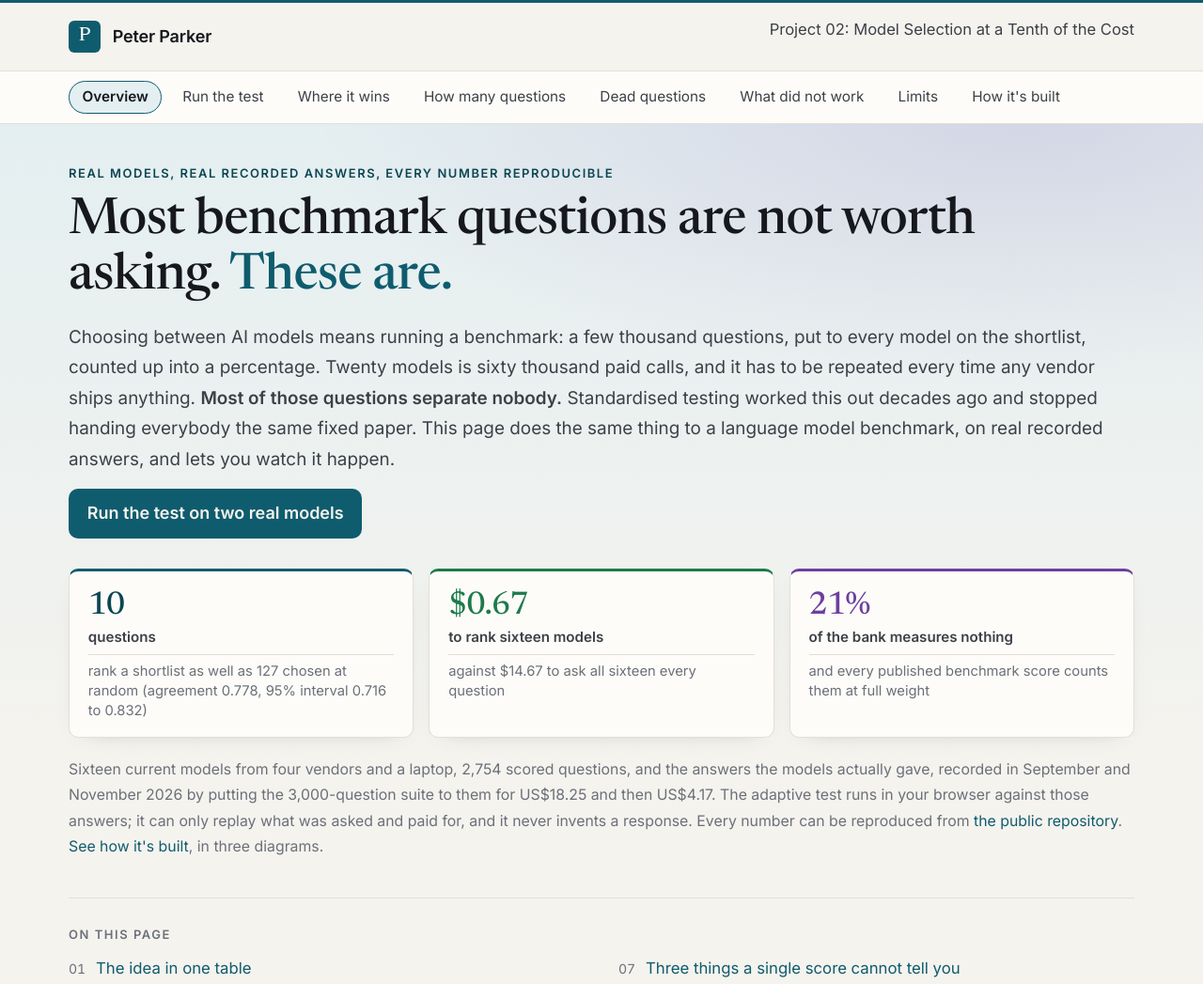
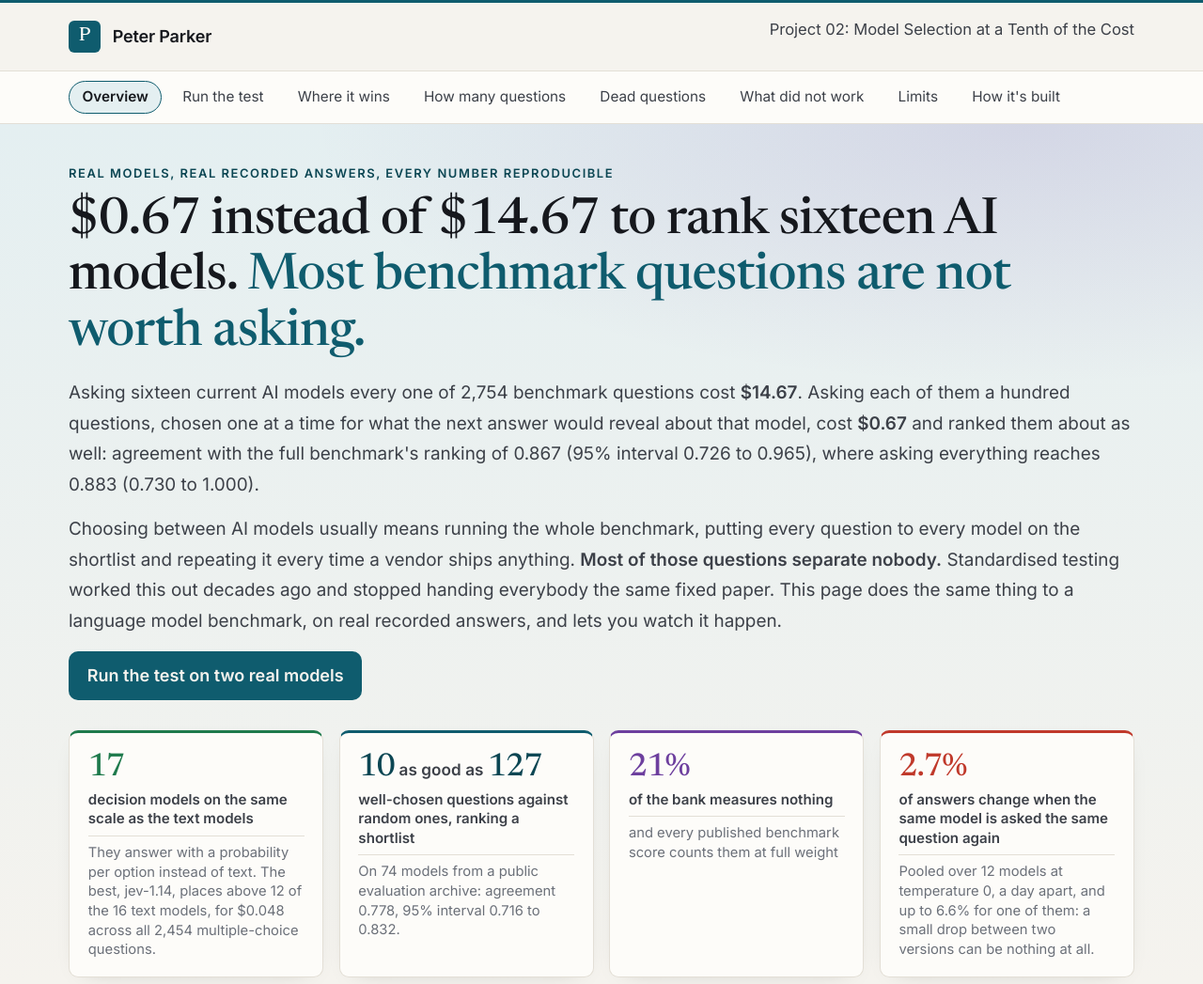
Before and after one commit to Peter-A-P/model-selection-tenth-cost, a plain HTML site: page demo/index.html in a window 1280 px wide. Shown: the top 1047 px of the page at 94% size. Drawn offline with Linux system fonts and the light colour scheme.

Commit message:
The page opens with the money: $0.67 against $14.67 in the title, and four headline figures including decision models and test-retest

```diff
--- a/demo/app.js
+++ b/demo/app.js
@@ -566,20 +566,58 @@ function setupHero() {
   const own = state.curves.panels.find((p) => p.key === "own");
   const v1 = state.curves.panels.find((p) => p.key === "v1");
   const hundred = own.cost.find((c) => c.items === 100);
+  // The title and the paragraph under it: what a hundred well-chosen questions per model cost
+  // against asking every model everything, and how close the two rankings come. Written in the
+  // markup as well, so the page reads right before this runs, and replaced here from the data.
+  const adaptive100 = own.curve.find((p) => p.method === "adaptive" && p.items === 100);
+  for (const id of ["title-short", "lead-short"]) {
+    document.getElementById(id).textContent = money(hundred.usd_adaptive);
+  }
+  for (const id of ["title-full", "lead-full"]) {
+    document.getElementById(id).textContent = money(own.full_suite_usd);
+  }
+  document.getElementById("lead-items").textContent = own.n_items.toLocaleString("en-CA");
+  document.getElementById("lead-tau").textContent =
+    `${adaptive100.tau.toFixed(3)} (95% interval ${adaptive100.lo.toFixed(3)} to ` +
+    `${adaptive100.hi.toFixed(3)})`;
+  document.getElementById("lead-tau-full").textContent =
+    `${own.transfer.point.toFixed(3)} (${own.transfer.lo.toFixed(3)} to ${own.transfer.hi.toFixed(3)})`;
+
+  // Decision models: how many, and where the best of them lands among the text models on the
+  // same questions and the same scale.
+  const deciders = state.decisions.models.filter((m) => m.kind === "decision");
+  const texts = state.decisions.models.filter((m) => m.kind === "text");
+  const best = [...deciders].sort((x, y) => y.ability - x.ability)[0];
+  const below = texts.filter((m) => m.ability < best.ability).length;
+  document.getElementById("hero-deciders").textContent = String(deciders.length);
+  document.getElementById("hero-deciders-label").textContent =
+    `They answer with a probability per option instead of text. The best, ${best.label}, places ` +
+    `above ${below} of the ${texts.length} text models, for ${money(best.full_usd)} across all ` +
+    `${state.decisions.n_items.toLocaleString("en-CA")} multiple-choice questions.`;
+
   document.getElementById("hero-items").textContent = String(v1.equivalent.adaptive_items);
+  document.getElementById("hero-random").textContent = String(
+    Math.round(v1.equivalent.random_items)
+  );
   // The interval travels with the figure: the agreement those ten questions reach, from the
   // same curve the section below draws.
   const ten = v1.curve.find(
     (point) => point.method === "adaptive" && point.items === v1.equivalent.adaptive_items
   );
   document.getElementById("hero-items-label").textContent =
-    `rank a shortlist as well as ${Math.round(v1.equivalent.random_items)} chosen at random` +
+    `On ${v1.n_models} models from a public evaluation archive` +
     (ten
-      ? ` (agreement ${ten.tau.toFixed(3)}, 95% interval ${ten.lo.toFixed(3)} to ${ten.hi.toFixed(3)})`
-      : "");
-  document.getElementById("hero-cost").textContent = money(hundred.usd_adaptive);
-  document.getElementById("hero-cost-label").textContent =
-    `against ${money(own.full_suite_usd)} to ask all sixteen every question`;
+      ? `: agreement ${ten.tau.toFixed(3)}, 95% interval ${ten.lo.toFixed(3)} to ${ten.hi.toFixed(3)}.`
+      : ".");
+
+  // Test-retest: the same model, the same questions, temperature 0, a day apart.
+  const retest = state.experiments.retest;
+  document.getElementById("hero-flip").textContent =
+    `${(retest.pooled_flip_rate * 100).toFixed(1)}%`;
+  document.getElementById("hero-flip-label").textContent =
+    `Pooled over ${retest.n_models} models at temperature 0, a day apart, and up to ` +
+    `${(retest.worst_hosted_flip_rate * 100).toFixed(1)}% for one of them: a small drop between ` +
+    `two versions can be nothing at all.`;
   const dead = state.items.benchmarks.reduce(
     (total, group) => total + group.share_low * group.n_items,
     0
--- a/demo/index.html
+++ b/demo/index.html
@@ -42,31 +42,34 @@
 
   <header class="hero">
     <p class="eyebrow">Real models, real recorded answers, every number reproducible</p>
-    <h1>Most benchmark questions are not worth asking. <span class="hl">These are.</span></h1>
+    <h1><span id="title-short">$0.67</span> instead of <span id="title-full">$14.67</span> to rank sixteen AI models. <span class="hl">Most benchmark questions are not worth asking.</span></h1>
     <p class="lead">
-      Choosing between AI models means running a benchmark: a few thousand questions, put to every
-      model on the shortlist, counted up into a percentage. Twenty models is sixty thousand paid
-      calls, and it has to be repeated every time any vendor ships anything. <strong>Most of those
-      questions separate nobody.</strong> Standardised testing worked this out decades ago and
-      stopped handing everybody the same fixed paper. This page does the same thing to a language
-      model benchmark, on real recorded answers, and lets you watch it happen.
+      Asking sixteen current AI models every one of <span id="lead-items">2,754</span> benchmark questions cost <strong id="lead-full">$14.67</strong>. Asking each of them a hundred questions, chosen one at a time for what the next answer would reveal about that model, cost <strong id="lead-short">$0.67</strong> and ranked them about as well: agreement with the full benchmark's ranking of <span id="lead-tau">0.867</span>, where asking everything reaches <span id="lead-tau-full">0.883</span>.
+    </p>
+    <p class="lead">
+      Choosing between AI models usually means running the whole benchmark, putting every question to every model on the shortlist and repeating it every time a vendor ships anything. <strong>Most of those questions separate nobody.</strong> Standardised testing worked this out decades ago and stopped handing everybody the same fixed paper. This page does the same thing to a language model benchmark, on real recorded answers, and lets you watch it happen.
     </p>
     <p class="hero-cta"><a class="button" href="#run">Run the test on two real models</a></p>
     <div class="hero-points">
+      <div class="point good">
+        <span class="point-figure" id="hero-deciders">...</span>
+        <span class="point-unit">decision models on the same scale as the text models</span>
+        <span class="point-label" id="hero-deciders-label">models that answer with a probability per option instead of text</span>
+      </div>
       <div class="point">
-        <span class="point-figure" id="hero-items">...</span>
-        <span class="point-unit">questions</span>
-        <span class="point-label" id="hero-items-label">rank a shortlist as well as a larger random sample</span>
-      </div>
-      <div class="point good">
-        <span class="point-figure" id="hero-cost">...</span>
-        <span class="point-unit">to rank sixteen models</span>
-        <span class="point-label" id="hero-cost-label">against the price of asking all of them everything</span>
+        <span class="point-figure"><span id="hero-items">...</span><span class="point-joiner"> as good as </span><span id="hero-random">...</span></span>
+        <span class="point-unit">well-chosen questions against random ones, ranking a shortlist</span>
+        <span class="point-label" id="hero-items-label">on 150 models from a public evaluation archive</span>
       </div>
       <div class="point violet">
         <span class="point-figure" id="hero-dead">...</span>
         <span class="point-unit">of the bank measures nothing</span>
         <span class="point-label">and every published benchmark score counts them at full weight</span>
+      </div>
+      <div class="point warn">
+        <span class="point-figure" id="hero-flip">...</span>
+        <span class="point-unit">of answers change when the same model is asked the same question again</span>
+        <span class="point-label" id="hero-flip-label">so a small drop between two versions can be nothing at all</span>
       </div>
     </div>
     <p class="hero-note">
--- a/demo/style.css
+++ b/demo/style.css
@@ -235,6 +235,7 @@ code { font-family: var(--mono); font-size: 0.9em; }
 
 .point.good { border-top-color: var(--good); }
 .point.violet { border-top-color: var(--sim); }
+.point.warn { border-top-color: var(--warn); }
 
 .point-figure {
   display: block;
@@ -249,6 +250,11 @@ code { font-family: var(--mono); font-size: 0.9em; }
 
 .point.good .point-figure { color: var(--good); }
 .point.violet .point-figure { color: var(--sim); }
+.point.warn .point-figure { color: var(--warn); }
+
+/* "10 as good as 127": the words between the two figures are set small, so the comparison
+   reads as two numbers rather than a sentence. */
+.point-joiner { font-family: var(--sans); font-size: 0.95rem; font-weight: 600; letter-spacing: 0; color: var(--ink-soft); }
 
 .point-unit {
   display: block;
@@ -698,9 +704,11 @@ footer {
    header, the pipeline, the cards for what did not work, the readout under each chart, the
    warning, the assumption, the chips, the glossary and the footer. */
 
-/* Three figures, always three, so they sit in one row or one column and never wrap two and
-   one. */
-.hero-points { grid-template-columns: repeat(3, minmax(0, 1fr)); }
+/* Four figures, in one row, two rows of two, or one column, and never three and one. */
+.hero-points { grid-template-columns: repeat(4, minmax(0, 1fr)); }
+@media (max-width: 64rem) {
+  .hero-points { grid-template-columns: repeat(2, minmax(0, 1fr)); }
+}
 
 /* The one way straight to the result, for a reader who came for that and not the method. */
 .hero-cta { margin: 0 0 0.7rem; }
```
Also changed, not shown: 1 other file.
